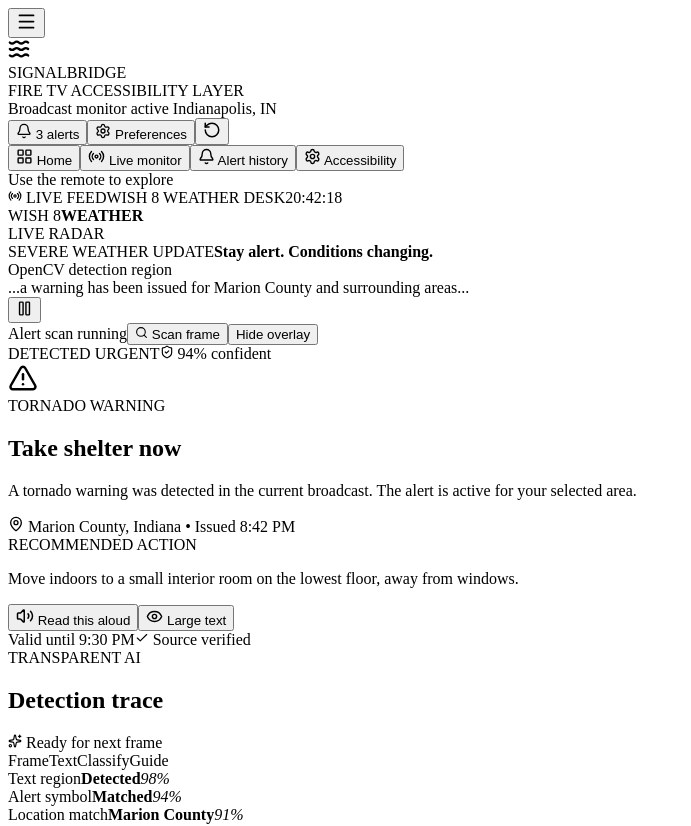
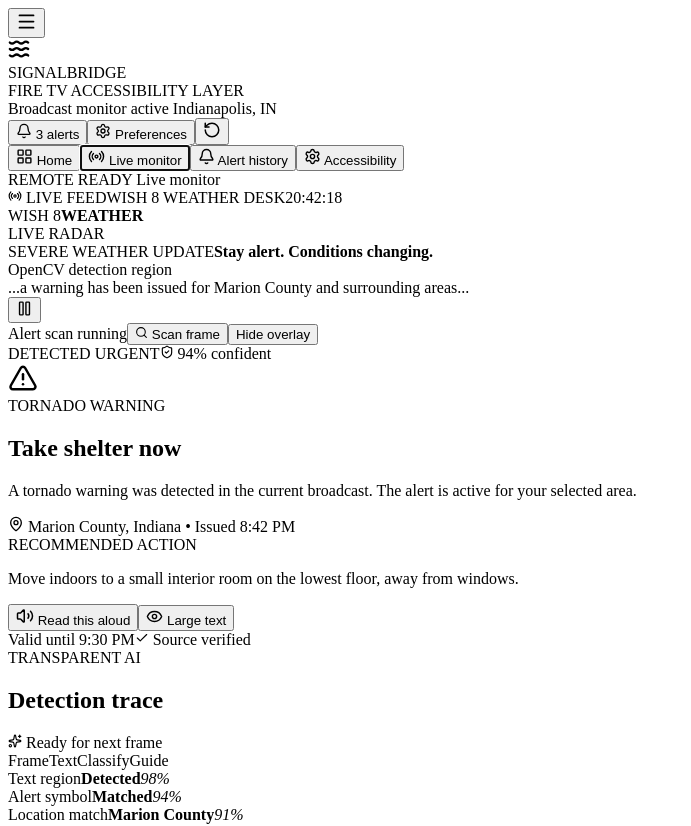
Before and after one commit to fetachino/signalbridge, a React (Vite) app: page / in a window 1280 px wide. Shown: the top 826 px of the page, without its empty margins (0-691 px from the left). Built offline with nearby package versions, Linux system fonts and the light colour scheme; the HTML template or start-up script is replaced by a standard one.

Commit message:
Add TV remote navigation and focus states

```diff
--- a/src/App.tsx
+++ b/src/App.tsx
@@ -1,4 +1,4 @@
-import { type CSSProperties, type ReactNode, useEffect, useMemo, useState } from 'react'
+import { type CSSProperties, type ReactNode, useEffect, useMemo, useRef, useState } from 'react'
 import {
   AlertTriangle,
   ArrowUpRight,
@@ -103,6 +103,18 @@ const severityCopy = {
   info: 'NOTICE',
 }
 
+type RemoteTarget = 'nav-home' | 'nav-monitor' | 'nav-history' | 'nav-accessibility' | 'scan' | 'read-aloud' | 'large-text'
+
+const remoteTargetLabels: Record<RemoteTarget, string> = {
+  'nav-home': 'Home',
+  'nav-monitor': 'Live monitor',
+  'nav-history': 'Alert history',
+  'nav-accessibility': 'Accessibility',
+  scan: 'Scan frame',
+  'read-aloud': 'Read this aloud',
+  'large-text': 'Large text',
+}
+
 function App() {
   const [screen, setScreen] = useState<'home' | 'monitor' | 'history' | 'settings'>('monitor')
   const [menuOpen, setMenuOpen] = useState(false)
@@ -119,6 +131,16 @@ function App() {
   const [ocrResult, setOcrResult] = useState<OcrResult | null>(null)
   const [extractedAlert, setExtractedAlert] = useState<ExtractedAlert | null>(null)
   const [showDetails, setShowDetails] = useState(true)
+  const [remoteTarget, setRemoteTarget] = useState<RemoteTarget>('nav-monitor')
+  const remoteRefs = useRef<Record<RemoteTarget, HTMLButtonElement | null>>({
+    'nav-home': null,
+    'nav-monitor': null,
+    'nav-history': null,
+    'nav-accessibility': null,
+    scan: null,
+    'read-aloud': null,
+    'large-text': null,
+  })
   const alert = alerts[selected]
   const Icon = alert.icon
 
@@ -134,18 +156,73 @@ function App() {
     }
   }
 
+  function focusRemoteTarget(target: RemoteTarget) {
+    setRemoteTarget(target)
+    window.requestAnimationFrame(() => remoteRefs.current[target]?.focus())
+  }
+
   useEffect(() => {
     function handleRemoteKey(event: KeyboardEvent) {
-      if (screen !== 'monitor') return
-      if (event.key === 'ArrowLeft') setSelected((current) => (current + alerts.length - 1) % alerts.length)
-      if (event.key === 'ArrowRight') setSelected((current) => (current + 1) % alerts.length)
-      if (event.key === 'Home') setScreen('home')
-      if (event.key === 'End') setScreen('history')
+      const navTargets: RemoteTarget[] = ['nav-home', 'nav-monitor', 'nav-history', 'nav-accessibility']
+      const monitorTargets: RemoteTarget[] = ['scan', 'read-aloud', 'large-text']
+      const activeTargets = monitorTargets.includes(remoteTarget) ? monitorTargets : navTargets
+      const currentIndex = activeTargets.indexOf(remoteTarget)
+
+      if (event.key === 'ArrowLeft' || event.key === 'ArrowUp') {
+        if (currentIndex > 0) {
+          event.preventDefault()
+          focusRemoteTarget(activeTargets[currentIndex - 1])
+        } else if (monitorTargets.includes(remoteTarget)) {
+          event.preventDefault()
+          focusRemoteTarget('nav-monitor')
+        }
+        return
+      }
+
+      if (event.key === 'ArrowRight' || event.key === 'ArrowDown') {
+        if (remoteTarget === 'nav-monitor' && event.key === 'ArrowDown') {
+          event.preventDefault()
+          focusRemoteTarget('scan')
+          return
+        }
+        if (currentIndex < activeTargets.length - 1) {
+          event.preventDefault()
+          focusRemoteTarget(activeTargets[currentIndex + 1])
+        }
+        return
+      }
+
+      if (event.key === 'Enter' || event.key === 'OK' || event.key === ' ') {
+        event.preventDefault()
+        if (remoteTarget === 'nav-home') setScreen('home')
+        if (remoteTarget === 'nav-monitor') setScreen('monitor')
+        if (remoteTarget === 'nav-history') setScreen('history')
+        if (remoteTarget === 'nav-accessibility') setScreen('settings')
+        if (remoteTarget === 'scan') scanFrame()
+        if (remoteTarget === 'read-aloud') speakAlert()
+        if (remoteTarget === 'large-text') setLargeText((current) => !current)
+        return
+      }
+
+      if (event.key === 'Home') {
+        event.preventDefault()
+        focusRemoteTarget('nav-home')
+        setScreen('home')
+      }
+      if (event.key === 'End') {
+        event.preventDefault()
+        focusRemoteTarget('nav-history')
+        setScreen('history')
+      }
     }
 
     window.addEventListener('keydown', handleRemoteKey)
     return () => window.removeEventListener('keydown', handleRemoteKey)
-  }, [screen])
+  }, [remoteTarget, scanState])
+
+  useEffect(() => {
+    window.requestAnimationFrame(() => remoteRefs.current['nav-monitor']?.focus())
+  }, [])
 
   useEffect(() => {
     if (autoRead && screen === 'monitor' && alert.severity === 'critical') speakAlert()
@@ -207,12 +284,12 @@ function App() {
       </header>
 
       <nav className={menuOpen ? 'tv-nav open' : 'tv-nav'} aria-label="Primary navigation">
-        <button className={screen === 'home' ? 'nav-item active' : 'nav-item'} onClick={() => { setScreen('home'); setMenuOpen(false) }}><LayoutGrid size={17} /> Home</button>
-        <button className={screen === 'monitor' ? 'nav-item active' : 'nav-item'} onClick={() => { setScreen('monitor'); setMenuOpen(false) }}><Radio size={17} /> Live monitor <span className="nav-live" /></button>
-        <button className={screen === 'history' ? 'nav-item active' : 'nav-item'} onClick={() => { setScreen('history'); setMenuOpen(false) }}><Bell size={17} /> Alert history</button>
-        <button className={screen === 'settings' ? 'nav-item active' : 'nav-item'} onClick={() => { setScreen('settings'); setMenuOpen(false) }}><Settings size={17} /> Accessibility</button>
+        <button ref={(element) => { remoteRefs.current['nav-home'] = element }} className={`${screen === 'home' ? 'nav-item active' : 'nav-item'}${remoteTarget === 'nav-home' ? ' remote-focus' : ''}`} onClick={() => { setScreen('home'); setMenuOpen(false) }}><LayoutGrid size={17} /> Home</button>
+        <button ref={(element) => { remoteRefs.current['nav-monitor'] = element }} className={`${screen === 'monitor' ? 'nav-item active' : 'nav-item'}${remoteTarget === 'nav-monitor' ? ' remote-focus' : ''}`} onClick={() => { setScreen('monitor'); setMenuOpen(false) }}><Radio size={17} /> Live monitor <span className="nav-live" /></button>
+        <button ref={(element) => { remoteRefs.current['nav-history'] = element }} className={`${screen === 'history' ? 'nav-item active' : 'nav-item'}${remoteTarget === 'nav-history' ? ' remote-focus' : ''}`} onClick={() => { setScreen('history'); setMenuOpen(false) }}><Bell size={17} /> Alert history</button>
+        <button ref={(element) => { remoteRefs.current['nav-accessibility'] = element }} className={`${screen === 'settings' ? 'nav-item active' : 'nav-item'}${remoteTarget === 'nav-accessibility' ? ' remote-focus' : ''}`} onClick={() => { setScreen('settings'); setMenuOpen(false) }}><Settings size={17} /> Accessibility</button>
         <div className="nav-spacer" />
-        <span className="nav-hint">Use the remote to explore</span>
+        <span className="nav-hint"><span className="remote-ready-dot" /> REMOTE READY <span className="remote-focus-label">{remoteTargetLabels[remoteTarget]}</span></span>
       </nav>
 
       <section className="home-screen" style={{ display: screen === 'home' ? 'block' : 'none' }}>
@@ -263,7 +340,7 @@ function App() {
             <button className="play-button" onClick={() => setPlaying(!playing)} aria-label={playing ? 'Pause feed' : 'Play feed'}>{playing ? <Pause size={17} /> : <Play size={17} />}</button>
             <div className="timeline"><span className="timeline-fill" /><span className="timeline-thumb" /></div>
             <span className="control-label">Alert scan {playing ? 'running' : 'paused'}</span>
-            <button className="scan-button" onClick={scanFrame} disabled={scanState === 'scanning'}><Search size={13} /> {scanState === 'scanning' ? 'Scanning frame' : 'Scan frame'}</button>
+            <button ref={(element) => { remoteRefs.current.scan = element }} className={`scan-button${remoteTarget === 'scan' ? ' remote-focus' : ''}`} onClick={scanFrame} disabled={scanState === 'scanning'}><Search size={13} /> {scanState === 'scanning' ? 'Scanning frame' : 'Scan frame'}</button>
             <button className="subtle-button" onClick={() => setShowDetails(!showDetails)}>{showDetails ? 'Hide' : 'Show'} overlay</button>
           </div>
           {frameAnalysis && <div className="frame-analysis" aria-live="polite"><span className="frame-analysis-label"><Sparkles size={13} /> {frameAnalysis.engine === 'opencv' ? 'OPENCV CANNY' : 'CANVAS FALLBACK'}</span><span><b>{frameAnalysis.edgeDensity}%</b> edge density</span><span><b>{frameAnalysis.textContrast}%</b> text contrast</span><span><b>{frameAnalysis.signalScore}%</b> signal score</span><span className="frame-time">{frameAnalysis.processingMs} ms</span></div>}
@@ -279,8 +356,8 @@ function App() {
           <div className="location-line"><MapPin size={16} /> {alert.location} <span className="bullet">•</span> Issued {alert.issued}</div>
           <div className="action-box"><span className="action-label">RECOMMENDED ACTION</span><p>{alert.action}</p></div>
           <div className="card-actions">
-            <button className="primary-action" onClick={speakAlert}><Volume2 size={18} /> {spoken ? 'Playing guidance' : 'Read this aloud'}</button>
-            <button className={largeText ? 'secondary-action active' : 'secondary-action'} onClick={() => setLargeText(!largeText)}><Eye size={17} /> Large text</button>
+            <button ref={(element) => { remoteRefs.current['read-aloud'] = element }} className={`primary-action${remoteTarget === 'read-aloud' ? ' remote-focus' : ''}`} onClick={speakAlert}><Volume2 size={18} /> {spoken ? 'Playing guidance' : 'Read this aloud'}</button>
+            <button ref={(element) => { remoteRefs.current['large-text'] = element }} className={`${largeText ? 'secondary-action active' : 'secondary-action'}${remoteTarget === 'large-text' ? ' remote-focus' : ''}`} onClick={() => setLargeText(!largeText)}><Eye size={17} /> Large text</button>
           </div>
           <div className="alert-meta"><span>Valid until {alert.expires}</span><span className="verified"><Check size={14} /> Source verified</span></div>
         </div>
--- a/src/styles.css
+++ b/src/styles.css
@@ -25,7 +25,11 @@ button { font: inherit; color: inherit; }
 .nav-item.active svg { color: #6ee7e0; }
 .nav-live { width: 6px; height: 6px; border-radius: 50%; background: #ff756a; box-shadow: 0 0 0 4px rgba(255,117,106,.1); }
 .nav-spacer { flex: 1; }
-.nav-hint { color: #55738b; font: 500 9px 'DM Mono', monospace; letter-spacing: .08em; }
+.nav-hint { display: flex; align-items: center; gap: 7px; color: #55738b; font: 500 9px 'DM Mono', monospace; letter-spacing: .08em; }
+.remote-ready-dot { width: 6px; height: 6px; border-radius: 50%; background: #6ee7e0; box-shadow: 0 0 0 4px rgba(110,231,224,.1); }
+.remote-focus-label { color: #6ee7e0; }
+.remote-focus, button:focus-visible { outline: 2px solid #6ee7e0; outline-offset: 3px; box-shadow: 0 0 0 5px rgba(110,231,224,.13), 0 0 22px rgba(110,231,224,.18); }
+.remote-focus { position: relative; z-index: 2; }
 .hidden-screen { display: none !important; }
 .home-screen, .history-screen { max-width: 1440px; margin: 28px auto 0; }
 .home-hero { min-height: 390px; display: grid; grid-template-columns: 1fr .8fr; overflow: hidden; border: 1px solid rgba(124,171,211,.16); border-radius: 17px; background: linear-gradient(115deg, rgba(15,39,64,.95), rgba(7,20,36,.92)); }
```
